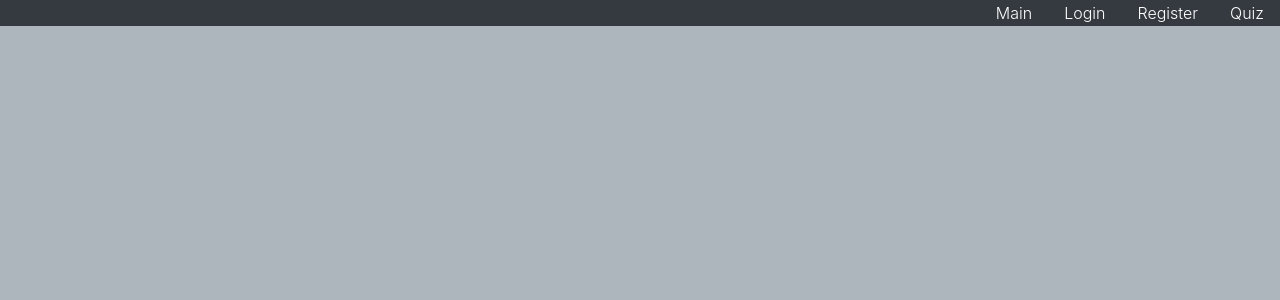
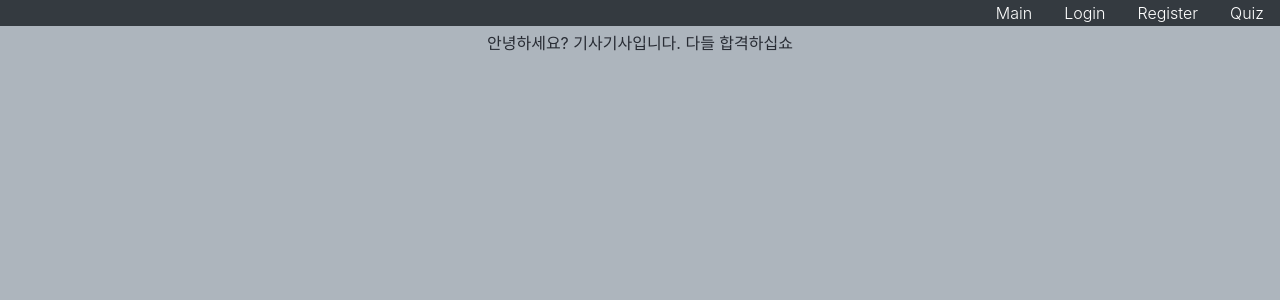
Before and after one commit to mynamesunpower/engineer-knight, a React (Create React App) app: page / in a window 1280 px wide. Shown: the top 300 px of the page. Built offline with nearby package versions, Linux system fonts and the light colour scheme.

Commit message:
Travis yml

```diff
--- a/src/components/pages/Main.tsx
+++ b/src/components/pages/Main.tsx
@@ -1,11 +1,17 @@
 import React from 'react';
-import Paper from '../UI/organisms/Paper';
+import styled from 'styled-components';
+
+const StyledMain = styled.main`
+  padding: 0.5rem;
+  text-align: center;
+  color: #282c34;
+`;
 
 const Main = () => {
   return (
-    <main>
-      <div></div>
-    </main>
+    <StyledMain>
+      <div>안녕하세요? 기사기사입니다. 다들 합격하십쇼</div>
+    </StyledMain>
   );
 };
 
```
Also changed, not shown: .travis.yml (added), 1 other file (tests, documents, lock files or other folders).
